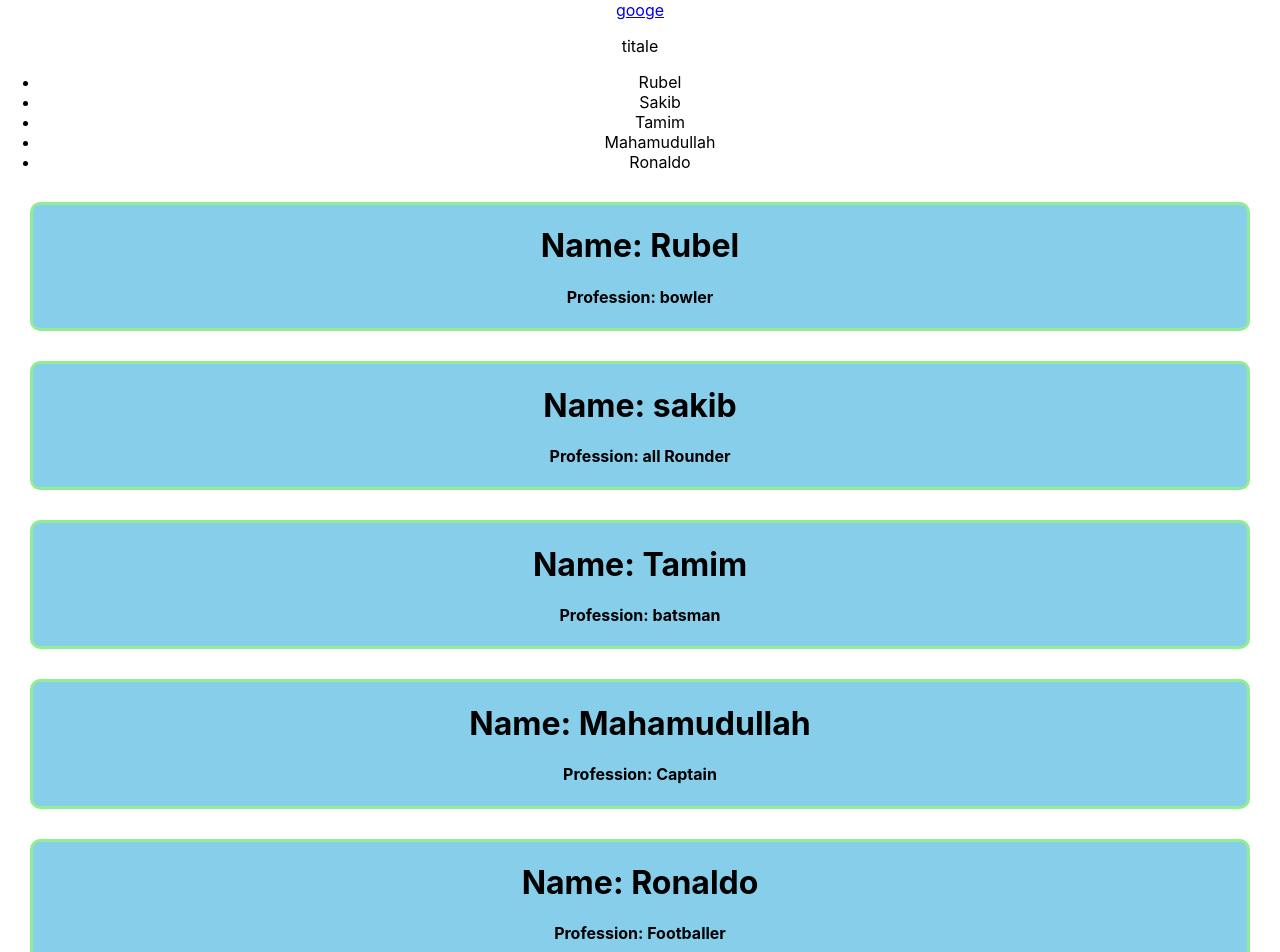
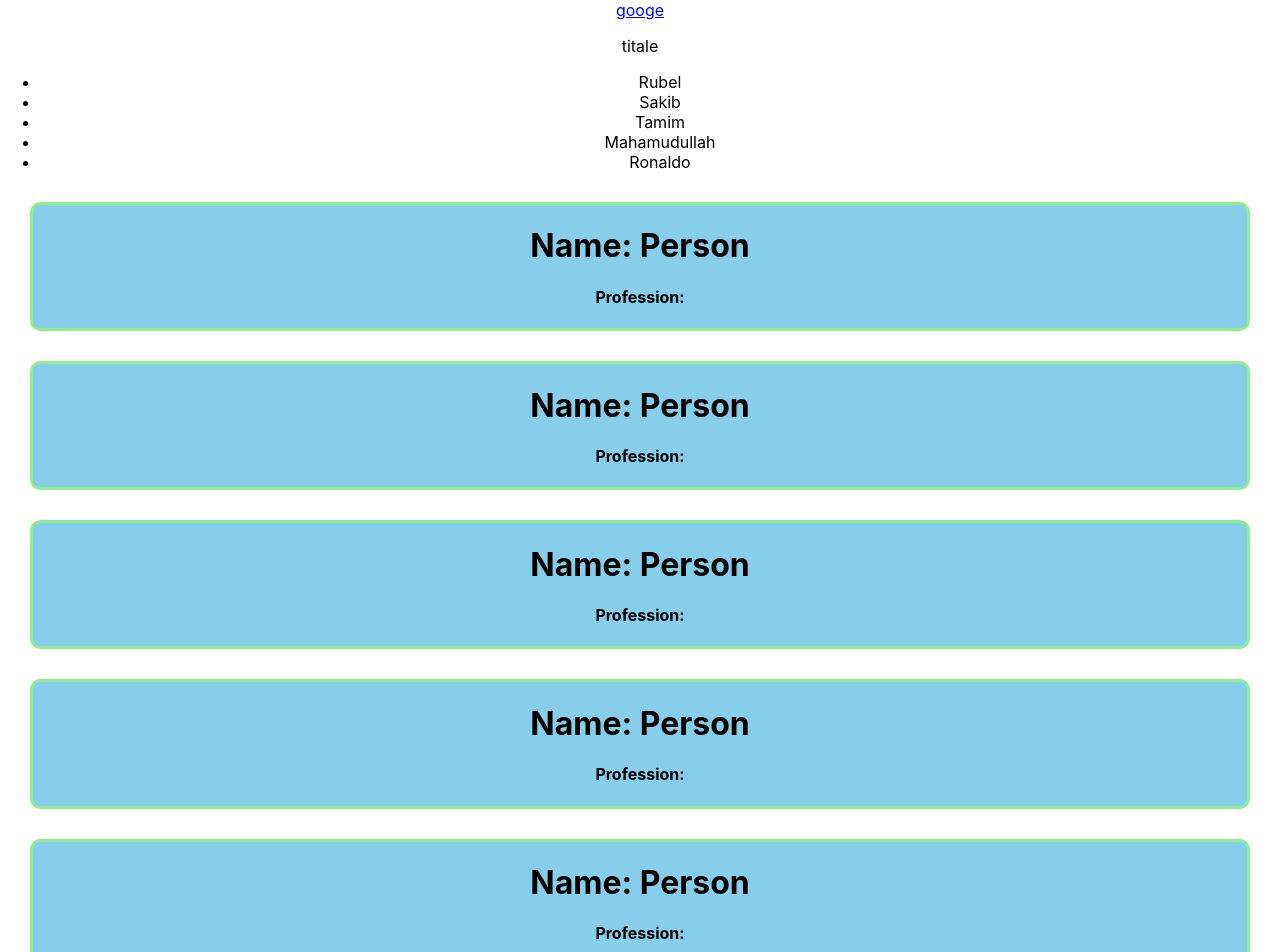
Before and after one commit to aaaasif/react-core-concept, a React (Create React App) app: page / in a window 1280 px wide. Shown: the top 952 px of the page. Built offline with nearby package versions, Linux system fonts and the light colour scheme.

Commit message:
js added

```diff
--- a/src/App.js
+++ b/src/App.js
@@ -12,11 +12,7 @@ function App() {
           players.map(player => <li>{player}</li>)
         }
       </ul>
-      <Person name='Rubel' skill='bowler'></Person>
-      <Person name='sakib' skill='all Rounder'></Person>
-      <Person name='Tamim' skill='batsman'></Person>
-      <Person name='Mahamudullah' skill='Captain'></Person>
-      <Person name='Ronaldo' skill='Footballer'></Person>
+      {players.map(player => <Person name={Person.name} profession={Person.skill}></Person>)}
     </div>
   )
 }
```
